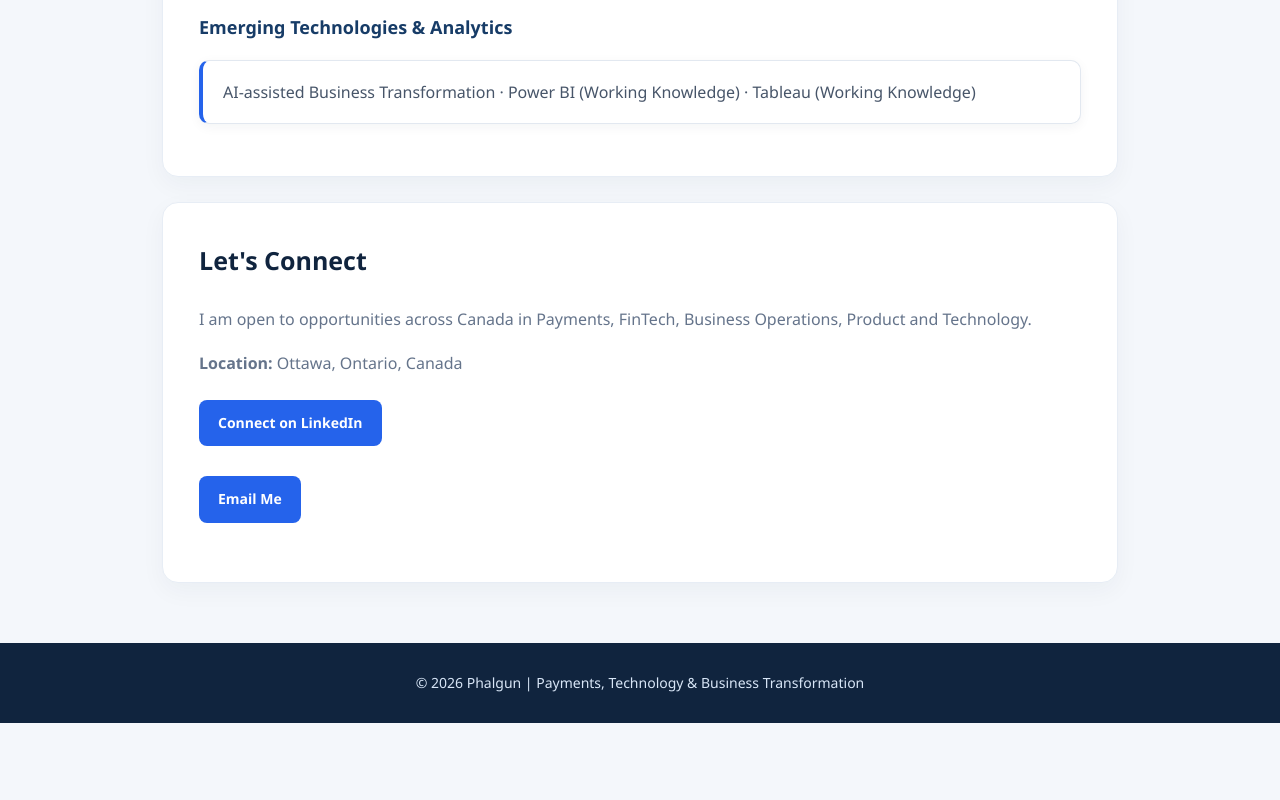
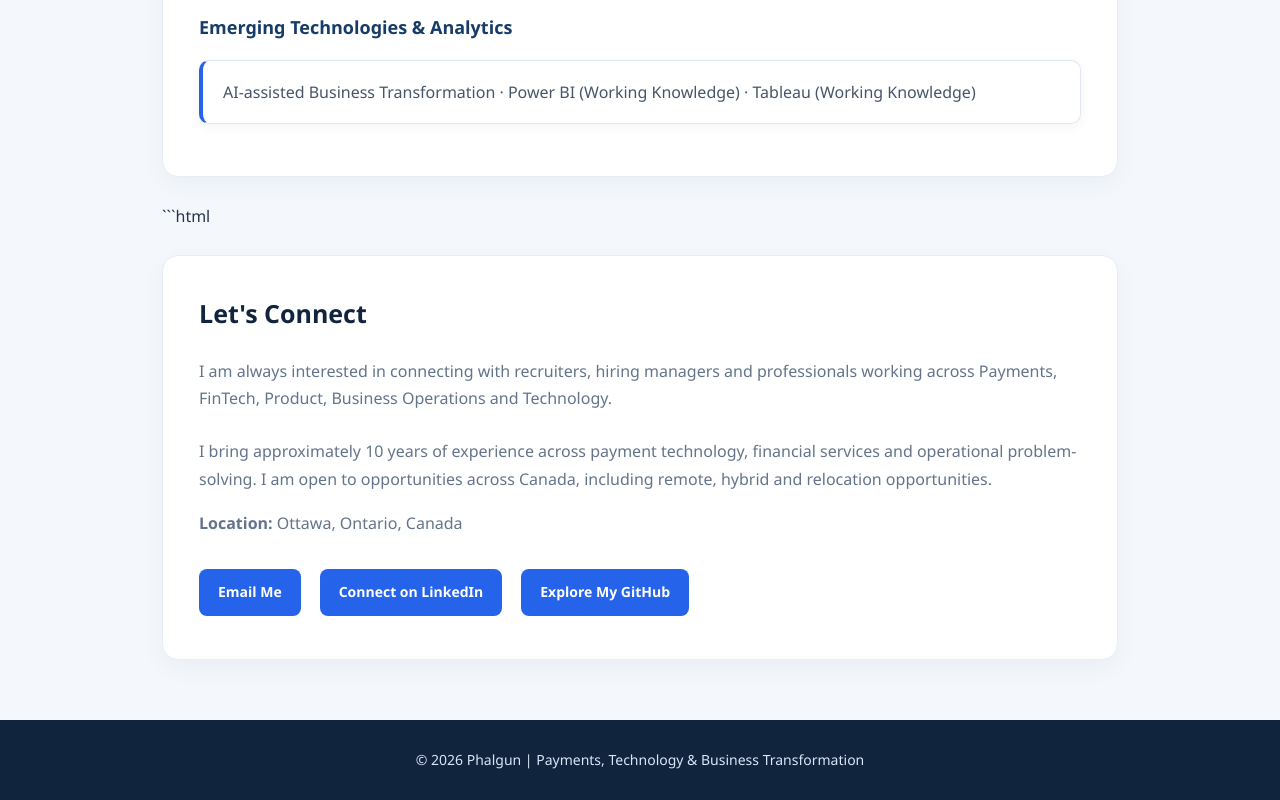
Before and after one commit to prajyaphalgun-ship-it/prajyaphalgun-ship-it.github.io, a plain HTML site: page index.html in a window 1280 px wide. Shown: the part 6445-7245 px from the top of the page. Before the commit the page ends 7168 px from the top, so only its background shows below. Drawn offline with Linux system fonts and the light colour scheme.

Commit message:
contact section

````diff
--- a/index.html
+++ b/index.html
@@ -656,29 +656,41 @@ footer {
 
 
 
+```html
 <section id="contact">
   <h2>Let's Connect</h2>
 
+  <p class="section-intro">
+    I am always interested in connecting with recruiters,
+    hiring managers and professionals working across Payments,
+    FinTech, Product, Business Operations and Technology.
+  </p>
+
   <p>
-    I am open to opportunities across Canada in Payments,
-    FinTech, Business Operations, Product and Technology.
+    I bring approximately 10 years of experience across payment
+    technology, financial services and operational problem-solving.
+    I am open to opportunities across Canada, including remote,
+    hybrid and relocation opportunities.
   </p>
 
   <p>
     <strong>Location:</strong> Ottawa, Ontario, Canada
   </p>
 
-  <p>
+  <div class="project-links">
+    <a class="button"
+       href="mailto:prajyaphalgun@gmail.com">Email Me</a>
+
     <a class="button"
        href="https://www.linkedin.com/in/phalgunprajya/"
-       target="_blank">Connect on LinkedIn</a>
-  </p>
+       target="_blank" rel="noopener noreferrer">Connect on LinkedIn</a>
 
-  <p>
     <a class="button"
-       href="mailto:prajyaphalgun@gmail.com">Email Me</a>
-  </p>
+       href="https://github.com/prajyaphalgun-ship-it"
+       target="_blank" rel="noopener noreferrer">Explore My GitHub</a>
+  </div>
 </section>
+
 
 </main>
 
````
